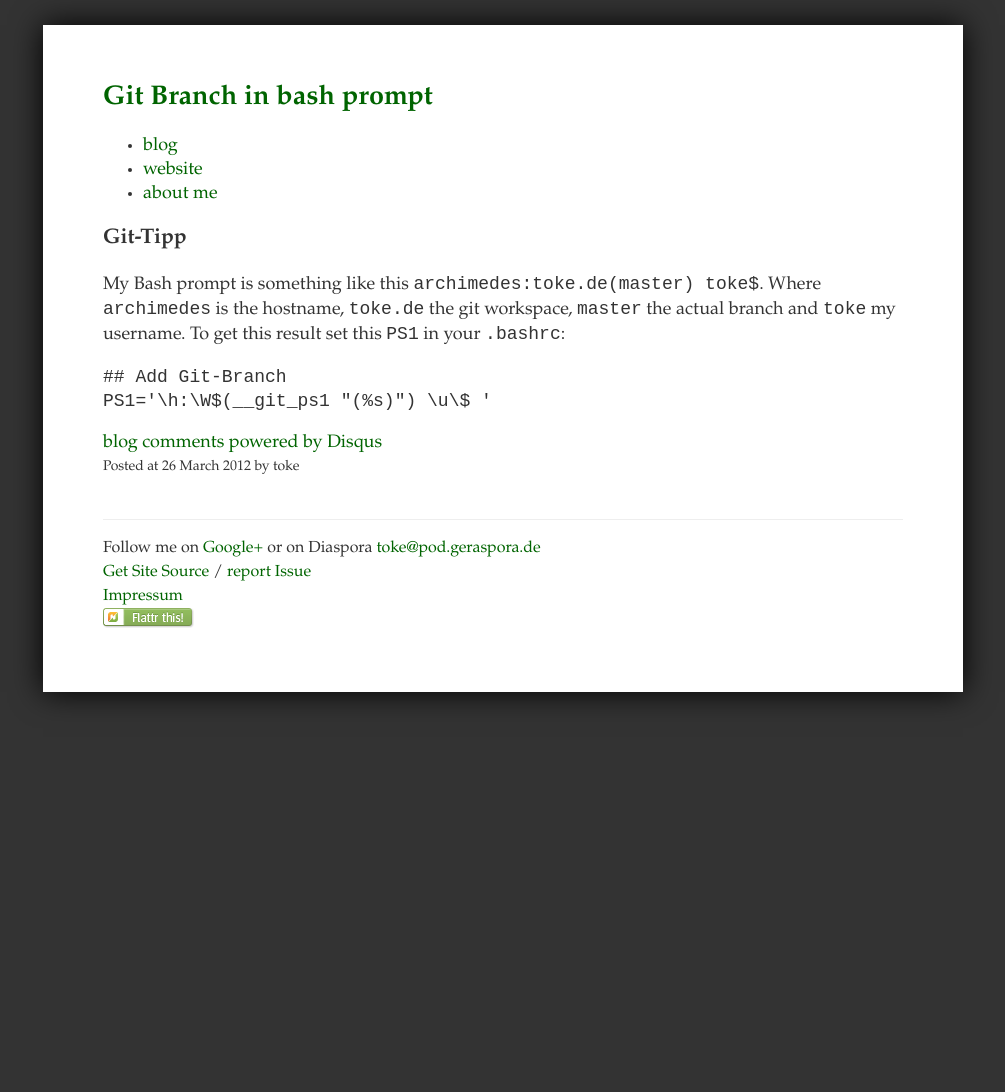
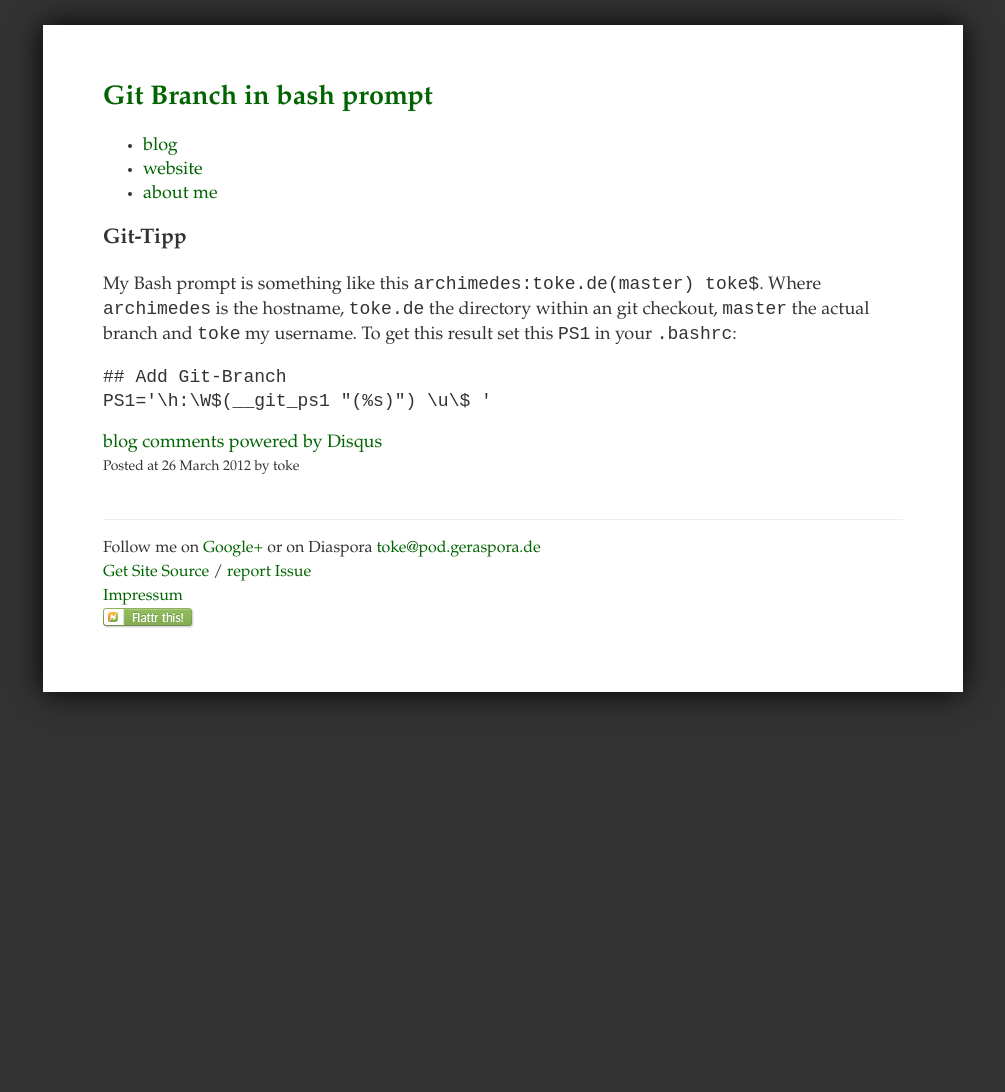
Before and after one commit to toke/toke.de, a Jekyll site: the page built from _posts/2012-03-27-git-branch-prompt.markdown, in a window 1280 px wide. Shown: the whole page, without its empty margins (137-1142 px from the left). Built offline with Jekyll 4.4.1, drawn with Linux system fonts in a browser that asks for light colours; comment, search, counter and statistics services are not loaded.

Commit message:
better wording

```diff
--- a/_posts/2012-03-27-git-branch-prompt.markdown
+++ b/_posts/2012-03-27-git-branch-prompt.markdown
@@ -12,8 +12,8 @@ tags:
 # Git-Tipp
 
 My Bash prompt is something like this `archimedes:toke.de(master) toke$`.
-Where `archimedes` is the hostname, `toke.de` the git workspace, `master`
-the actual branch and `toke` my username.
+Where `archimedes` is the hostname, `toke.de` the directory within
+an git checkout, `master` the actual branch and `toke` my username.
 To get this result set this `PS1` in your `.bashrc`:
 
     ## Add Git-Branch
```
